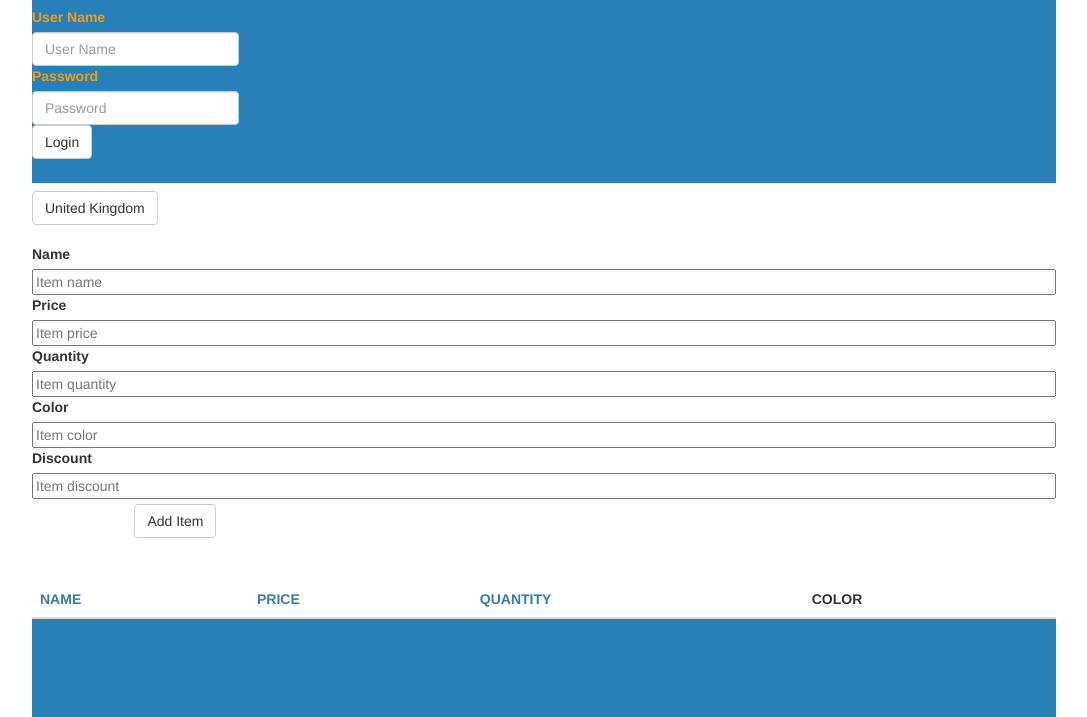
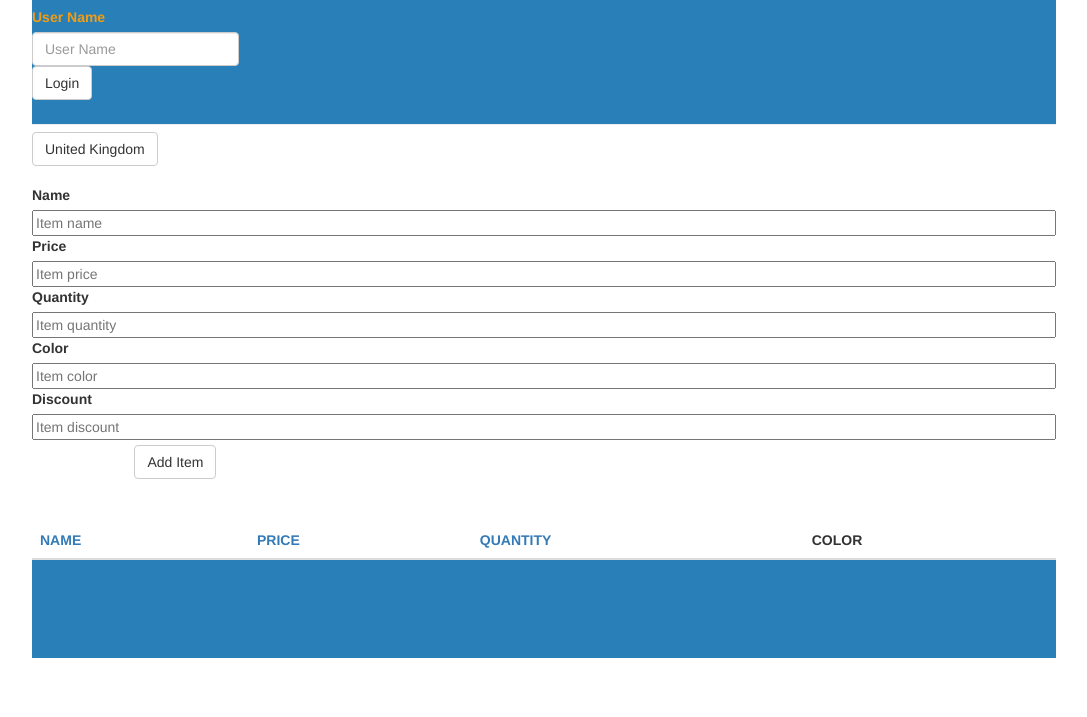
Before and after one commit to sethgabrielbrady/shopular, a plain HTML site: page src/index.html in a window 1280 px wide. Shown: the part 102-819 px from the top of the page, without its empty margins (96-1183 px from the left). Drawn offline with nearby package versions, Linux system fonts and the light colour scheme.

Commit message:
Updated login form

```diff
--- a/src/index.html
+++ b/src/index.html
@@ -18,9 +18,6 @@
 
           <label for ='User Name'>User Name</label>
           <input ='text' name='name' placeholder='User Name' class='form-control' ng-model ='loginCtrl.newLogin.name'>
-
-          <label for ='Password'>Password</label>
-          <input ='text' name='pass' placeholder='Password' class='form-control' ng-model ='loginCtrl.newLogin.pass'>
 
           <button class='btn btn-default' ='submit' name='Login' >Login</button>
         </form>
--- a/src/js/login.service.js
+++ b/src/js/login.service.js
@@ -22,7 +22,6 @@
 
             loginData.push({
                 name: info.name,
-                pass: info.pass,
                 time: time
             });
 
```
